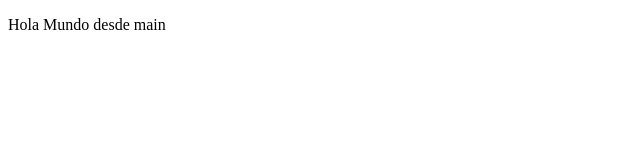
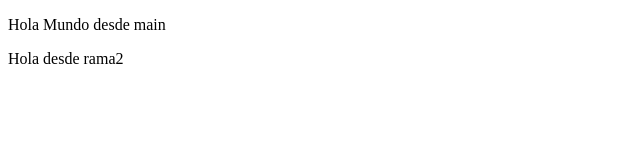
Before and after one commit to DubinRios/ramas, a plain HTML site: page index.html in a window 1280 px wide. Shown: the whole page, without its empty margins (0-640 px from the left). Drawn offline with Linux system fonts and the light colour scheme.

Commit message:
Changes in html

```diff
--- a/index.html
+++ b/index.html
@@ -7,5 +7,6 @@
 </head>
 <body>
     <p>Hola Mundo desde main</p>
+    <p>Hola desde rama2</p>
 </body>
 </html>
```
